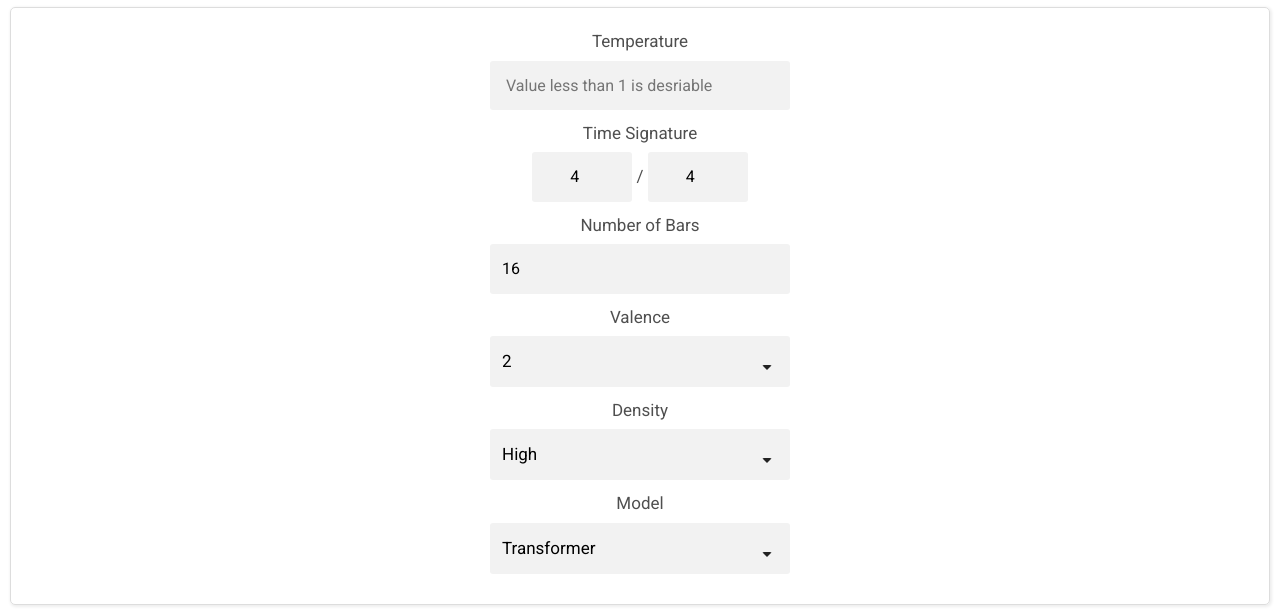
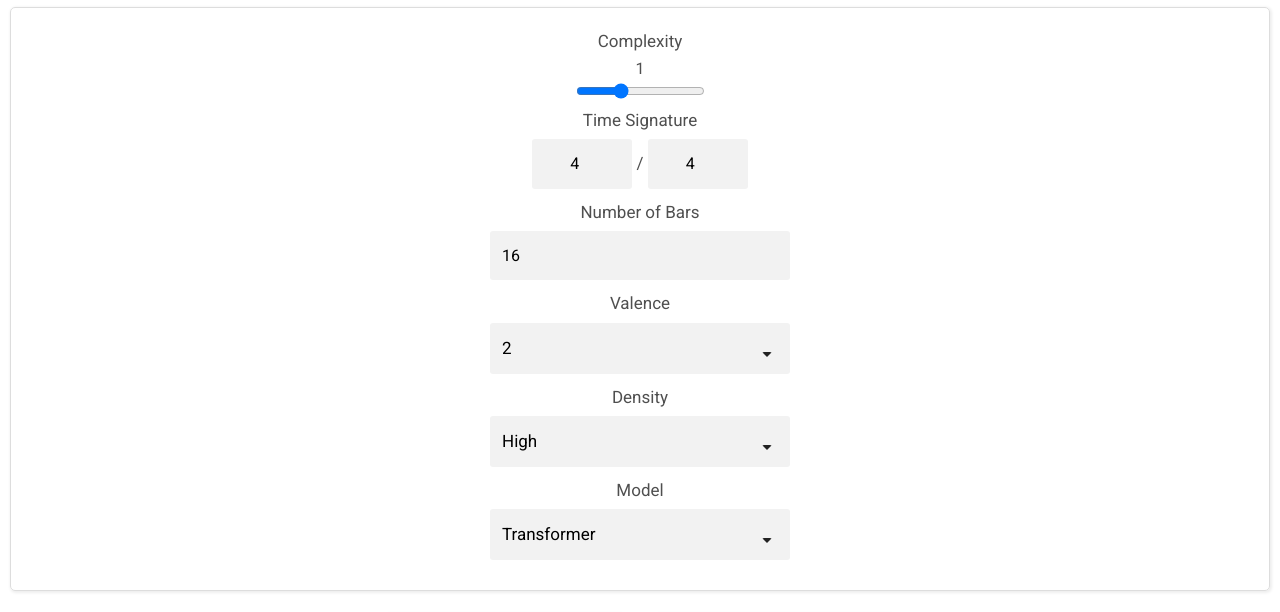
Before and after one commit to dgan181/kylo-ren-app, a website: page public/index.html in a window 1280 px wide. Shown: the part 167-779 px from the top of the page. Drawn offline with nearby package versions, Linux system fonts and the light colour scheme; a script that the page names is missing.

Commit message:
Change the temperature to a complexity slider

```diff
--- a/public/index.html
+++ b/public/index.html
@@ -116,15 +116,28 @@
       <!--      Header    -->
       <h2 style="text-align: center"> Input Parameters </h2>
 
+
+
       <!--      Input Div -->
       <div class="input-param" align="center">
         <form id="input-param-form" >
 
           <!--   Div 1  -->
-          <label class="custom-input">
-            Temperature
-            <input id="temp" type="text" onkeypress="return isNumberKey(this, event);" placeholder=" Value less than 1 is desriable"/>
-          </label>
+<!--          <label class="custom-input">-->
+<!--            Temperature-->
+<!--            <input id="temp" type="text" onkeypress="return isNumberKey(this, event);" placeholder=" Value less than 1 is desriable"/>-->
+<!--          </label>-->
+          <label for="temp" class="custom-input">Complexity </label>
+          <div class="slider">
+              <div class="show-value">
+                  <span id="current-value">1</span>
+              </div>
+              <input type="range" id="custom-slider" min="0.7" max="1.3" value="0.9" step="0.01">
+              <!-- <div class="range">
+                  <div>0.7</div>
+                  <div>1.3</div>
+                </div> -->
+          </div>
 
           <!--   Div 2    -->
           <label class="custom-input-2">
```
